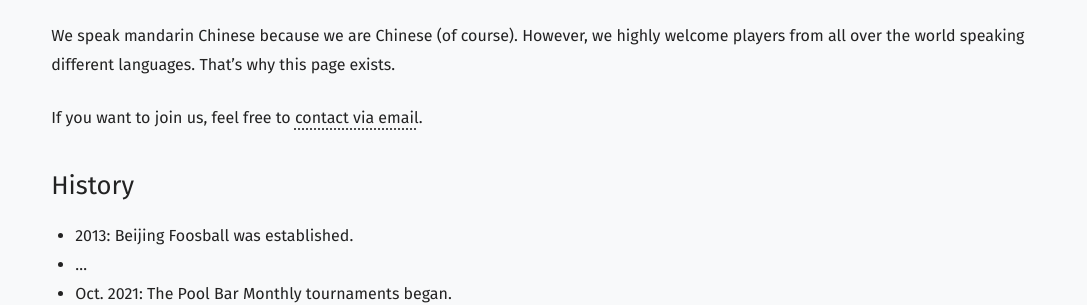
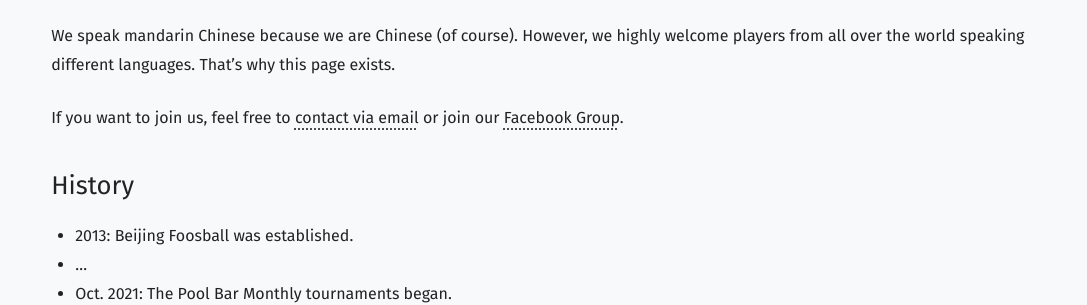
Before and after one commit to BeijingFoosball/beijingfoosball.github.io, a Jekyll site: the page built from _docs/introduction.md, in a window 1280 px wide. Shown: the part 762-1067 px from the top of the page, without its empty margins (96-1183 px from the left). Built offline with Jekyll 4.4.1, drawn with Linux system fonts in a browser that asks for light colours; some web fonts are replaced.

Commit message:
add facebook group

```diff
--- a/_docs/introduction.md
+++ b/_docs/introduction.md
@@ -17,7 +17,7 @@ We want to provide a platform for players, either pursuing entertainment or stri
 
 We speak mandarin Chinese because we are Chinese (of course). However, we highly welcome players from all over the world speaking different languages. That's why this page exists.
 
-If you want to join us, feel free to [contact via email](mailto:bjfoospromo+web@gmail.com).
+If you want to join us, feel free to [contact via email](mailto:bjfoospromo+web@gmail.com) or join our [Facebook Group](https://www.facebook.com/groups/beijingfoosball).
 
 ## History
 
--- a/index.html
+++ b/index.html
@@ -11,7 +11,7 @@ key: index
   <p>
   加入北京桌式足球社团，尽享竞技乐趣。请通过<a href="mailto:bjfoospromo+web@gmail.com">邮件联系</a>加入我们。
   </p>
-  <p>Welcome to Beijing Foosball community. You may read the <a href="/docs/introduction.html">introduction here</a>.<br />If you want to join us, feel free to <a href="mailto:bjfoospromo+web@gmail.com">contact via email</a>.</>
+  <p>Welcome to Beijing Foosball community. You may read the <a href="/docs/introduction.html">introduction here</a>.<br />If you want to join us, feel free to <a href="mailto:bjfoospromo+web@gmail.com">contact via email</a> or join our <a href="https://www.facebook.com/groups/beijingfoosball">Facebook Group</a>.
 </div>
 
 <div class="archive-main">
```
